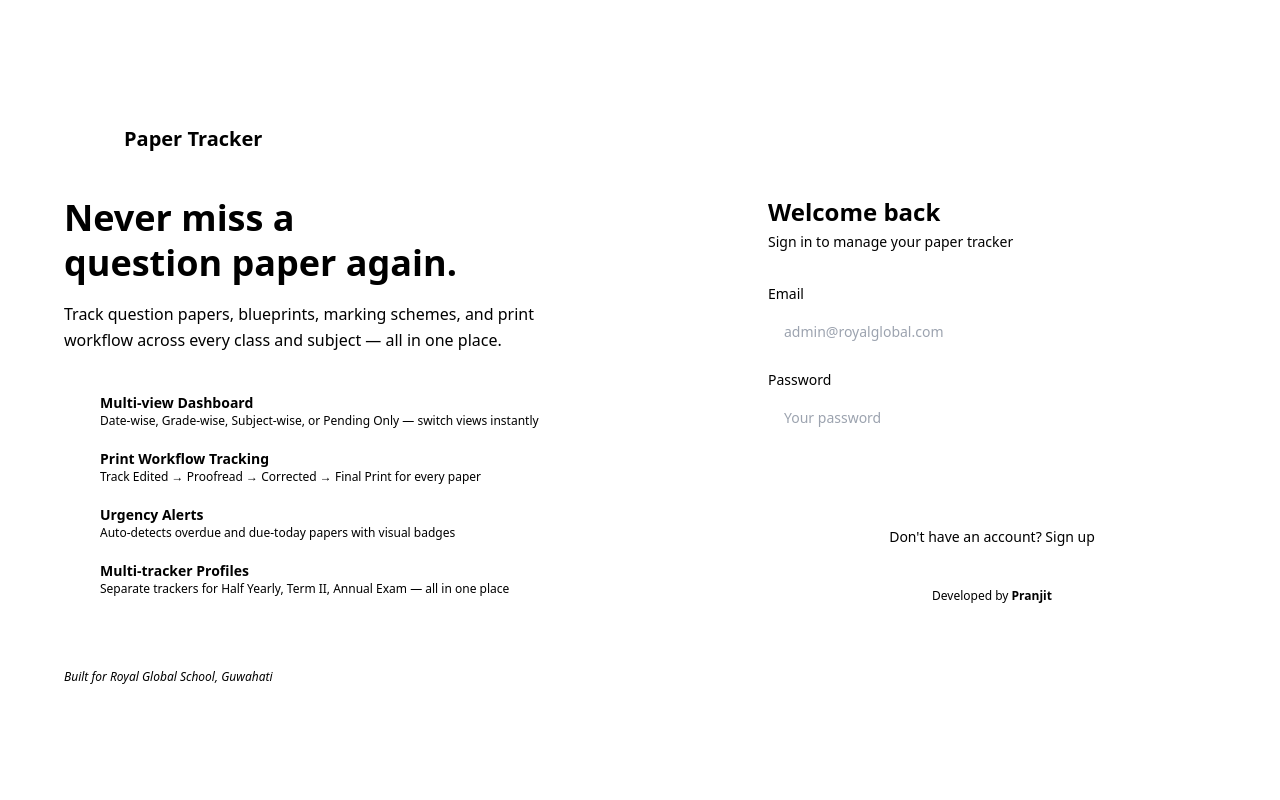
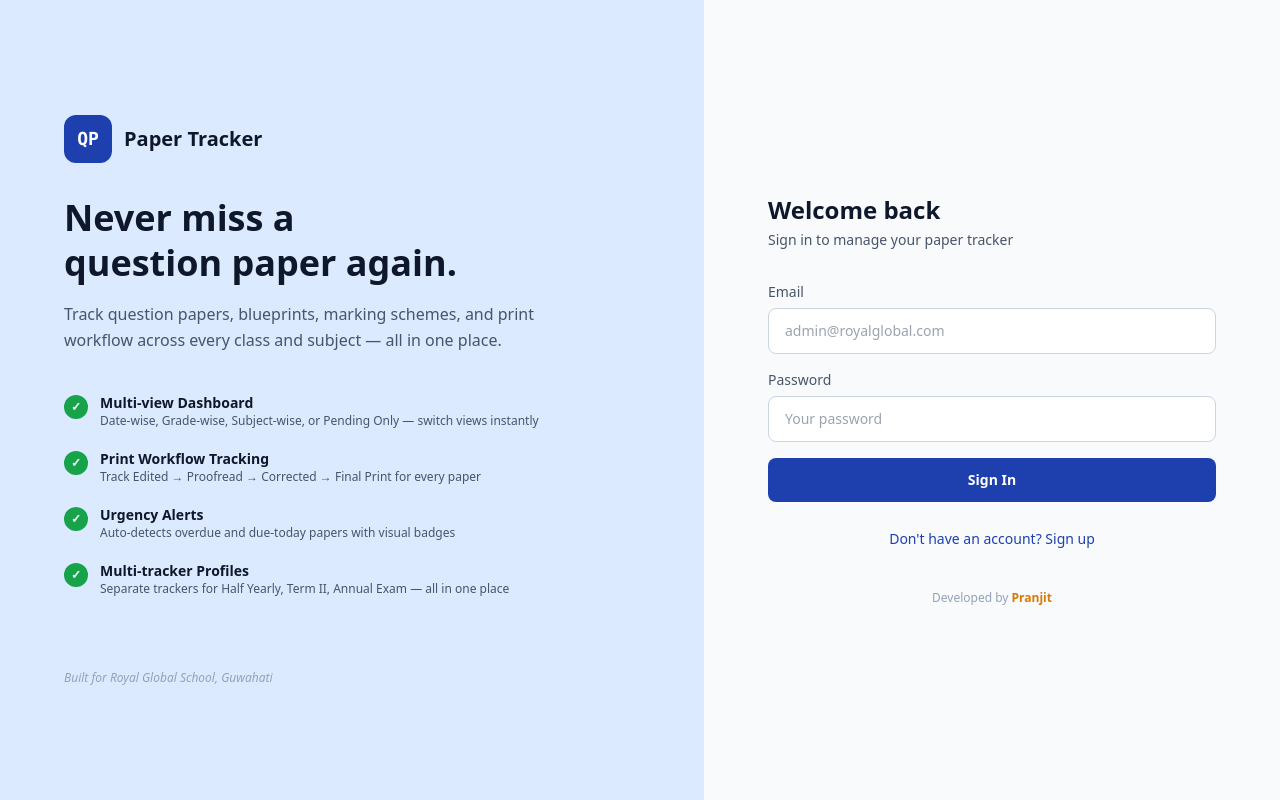
Before and after one commit to HITESHDAS-01/Question-Paper-Tracker, a Next.js app: page /auth/login in a window 1280 px wide. Built offline with nearby package versions, Linux system fonts and the light colour scheme; no server answers.

Commit message:
fix: define CSS variables for auth page — was rendering unstyled
Added --paper, --royal, --ink, --ink-soft, --rule, --green, --red,
--gold and all other variables used by AuthForm. Dark mode overrides
included. Login page now renders with full design.

```diff
--- a/src/app/globals.css
+++ b/src/app/globals.css
@@ -5,10 +5,40 @@
 :root {
   --color-primary: #2563eb;
   --color-primary-hover: #1d4ed8;
+
+  /* Auth page palette */
+  --paper: #f8fafc;
+  --panel-2: #ffffff;
+  --ink: #0f172a;
+  --ink-soft: #475569;
+  --ink-faint: #94a3b8;
+  --rule: #e2e8f0;
+  --rule-strong: #cbd5e1;
+  --royal: #1e40af;
+  --royal-soft: #dbeafe;
+  --green: #16a34a;
+  --green-soft: #dcfce7;
+  --red: #dc2626;
+  --red-soft: #fee2e2;
+  --gold: #d97706;
 }
 
 html[data-theme="dark"] {
   color-scheme: dark;
+  --paper: #0f172a;
+  --panel-2: #1e293b;
+  --ink: #f1f5f9;
+  --ink-soft: #94a3b8;
+  --ink-faint: #64748b;
+  --rule: #334155;
+  --rule-strong: #475569;
+  --royal: #60a5fa;
+  --royal-soft: #1e3a5f;
+  --green: #4ade80;
+  --green-soft: #14532d;
+  --red: #f87171;
+  --red-soft: #7f1d1d;
+  --gold: #fbbf24;
 }
 
 /* Toast animation */
```
